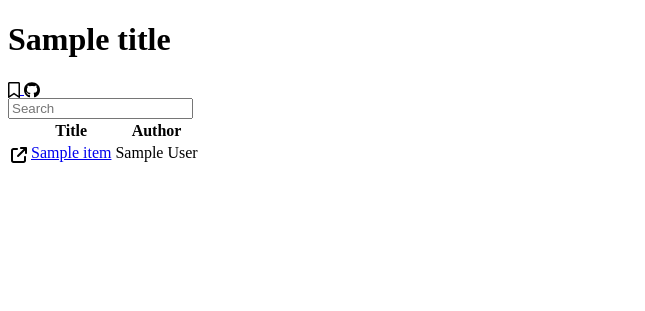
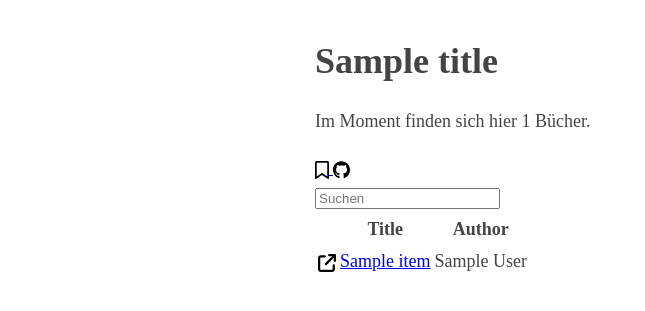
Before and after one commit to eneller/epub2go-web, a Django app: template src/epub2go_web/templates/index.html in a window 1280 px wide. Shown: the top 311 px of the page, without its empty margins (0-645 px from the left). Run offline with Django 5.2, Linux system fonts and the light colour scheme; the template is opened without the code that fills it: most values are stand-ins (such as "Sample title", 1, 10 or a date in 2020).

Commit message:
feat: prettier website

```diff
--- a/src/core/views.py
+++ b/src/core/views.py
@@ -1,6 +1,7 @@
 from django.shortcuts import render
 from django.http import HttpRequest, HttpResponse, FileResponse
 from django.conf import settings
+from celery import shared_task
 
 from epub2go.convert import get_all_books, Book, GBConvert, allbooks_url
 
@@ -18,6 +19,7 @@ def index(request: HttpRequest):
     context = {
         'title': 'epub2go',
         'books': books,
+        'book_count': len(books),
     }
 
     targetParam = request.GET.get('t', None)
@@ -40,6 +42,7 @@ def validateUrl(param)->bool :
 
     return False
 
+@shared_task
 def getEpub(param):
     # TODO validate / sanitize input
     # TODO check for existing file and age
--- a/src/epub2go_web/static/styles.css
+++ b/src/epub2go_web/static/styles.css
@@ -1,3 +1,18 @@
+/* this is part of the http://bettermotherfuckingwebsite.com/ */
+body{
+    margin:40px auto;
+    max-width:650px;
+    line-height:1.6;
+    font-size:18px;
+    color:#444;
+    padding:0
+    10px}
+
+h1,h2,h3{
+    line-height:1.2
+}
+
+/* custom styles here */
 tr:nth-child(even){
     background-color: #EEEEEE;
 }
--- a/src/epub2go_web/templates/index.html
+++ b/src/epub2go_web/templates/index.html
@@ -1,15 +1,18 @@
 {% load static %}
 <!DOCTYPE html>
-<html>
+<html lang="de">
 <head>
 <title>{{ title }}</title>
+<meta charset="UTF-8">
+<meta name="viewport" content="width=device-width,initial-scale=1.0" >
 <link rel="stylesheet" type="text/css" href="{% static 'styles.css' %}">
 </head>
 <body>
     <header>
         <div>
         <h1>{{ title }}</h1>
-        <a href="javascript:void(window.open('./?t='+encodeURIComponent(window.location.toString())))" title="Add this to your bookmarks"> <!--TODO fix domain part as variable-->
+        <p>Im Moment finden sich hier {{ book_count }} Bücher. </p>
+        <a href="javascript:void(window.open('./?t='+encodeURIComponent(window.location.toString())))" title="Als Lesezeichen speichern"> <!--TODO fix domain part as variable-->
             <img src="{% static 'bookmark.svg' %}" alt="Bookmarklet" class="header-icon">
         </a>
         <a href="https://github.com/eneller/epub2go-web">
@@ -17,10 +20,12 @@
         </a></div>
         <search>
             <form onsubmit="submitSearch(event)">
-            <input type="su" id="searchInput" placeholder="Search">
+            <input type="su" id="searchInput" placeholder="Suchen">
             </form>
         </search>
     </header>
+    <main>
+        <!-- TODO use dl here-->
         <table id="table">
             <thead>
                 <tr>
@@ -49,6 +54,7 @@
             {% endfor %}
             </tbody>
         </table>
+    </main>
     <footer>
     </footer>
 </body>
```
Lines whose indentation alone changed are shown as unchanged.
